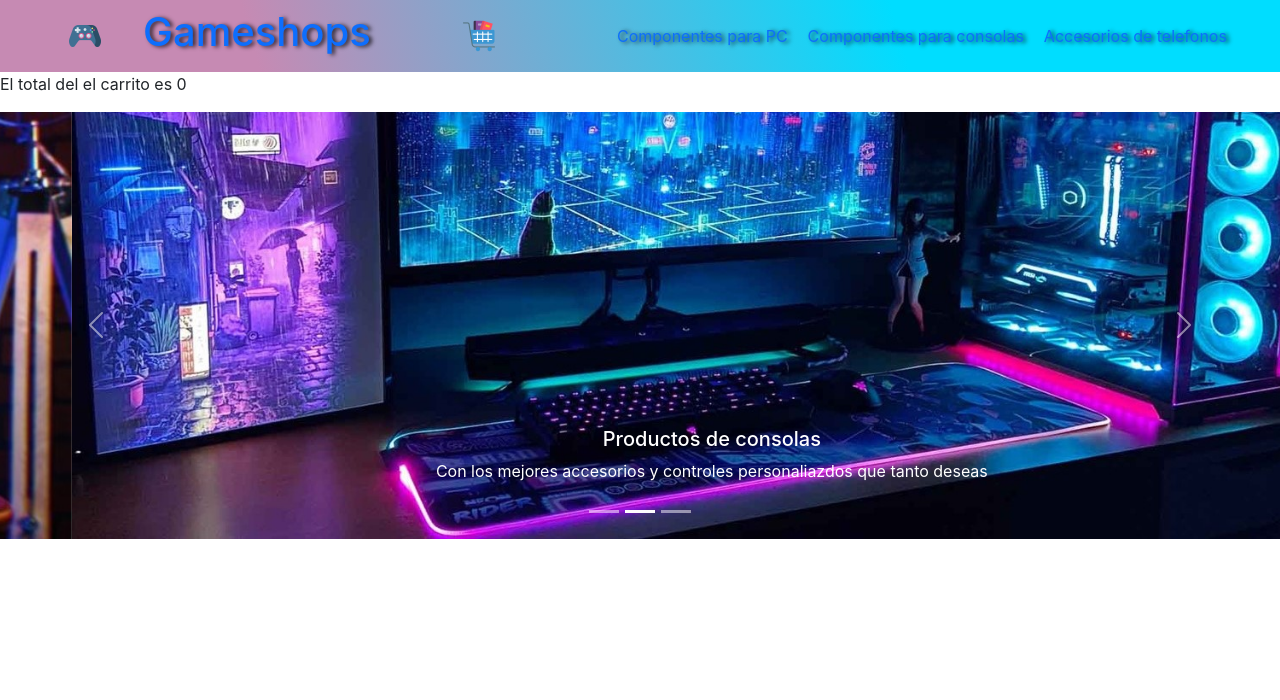
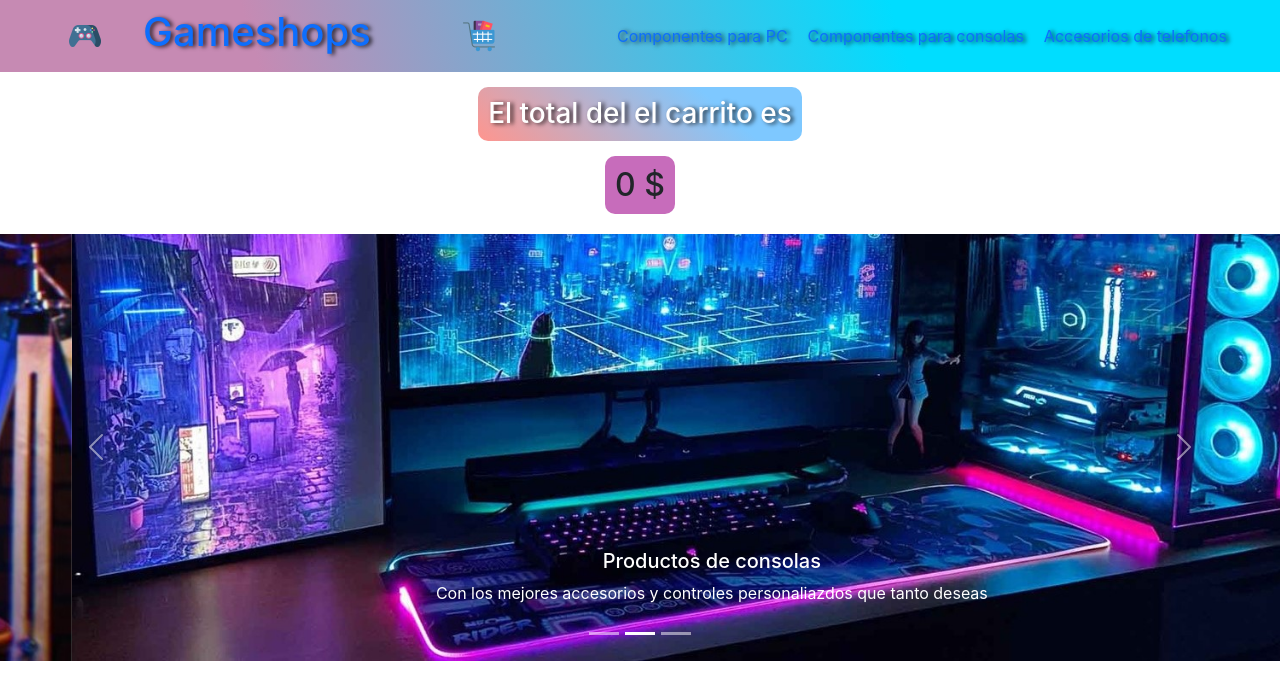
Before and after one commit to LuisYtanare/Ecommerce-React, a React (Create React App) app: page /cart in a window 1280 px wide. Shown: the top 700 px of the page. Built offline with nearby package versions, Linux system fonts and the light colour scheme.

Commit message:
Desafío CartContext

```diff
--- a/src/App.css
+++ b/src/App.css
@@ -66,11 +66,11 @@
   align-items: center;
   gap: 3px;
   background: rgb(255, 149, 142);
- background: -moz-linear-gradient(311deg, rgb(255, 149, 142) 0%, rgb(126, 200, 255) 73%);
- background: -webkit-linear-gradient(311deg, rgb(255, 149, 142) 0%, rgb(126, 200, 255) 73%);
- background: -o-linear-gradient(311deg, rgb(255, 149, 142) 0%, rgb(126, 200, 255) 73%);
- background: -ms-linear-gradient(311deg, rgb(255, 149, 142) 0%, rgb(126, 200, 255) 73%);
- background: linear-gradient(41deg, rgb(255, 149, 142) 0%, rgb(126, 200, 255) 73%);
+  background: -moz-linear-gradient(311deg, rgb(255, 149, 142) 0%, rgb(126, 200, 255) 73%);
+  background: -webkit-linear-gradient(311deg, rgb(255, 149, 142) 0%, rgb(126, 200, 255) 73%);
+  background: -o-linear-gradient(311deg, rgb(255, 149, 142) 0%, rgb(126, 200, 255) 73%);
+  background: -ms-linear-gradient(311deg, rgb(255, 149, 142) 0%, rgb(126, 200, 255) 73%);
+  background: linear-gradient(41deg, rgb(255, 149, 142) 0%, rgb(126, 200, 255) 73%);
 
 }
 .princ img{
@@ -143,3 +143,32 @@
   display: flex;
   gap: 10px
 }
+
+.cartp{
+  margin: 10px;
+  display: flex;
+  align-items: center;
+  justify-content: center;
+  flex-direction: column;
+}
+
+.cartp>h3{
+  color: white;
+  text-shadow: 3px 1px 4px rgba(0, 0, 0, 0.75);
+  background: rgb(255, 149, 142);
+  background: -moz-linear-gradient(311deg, rgb(255, 149, 142) 0%, rgb(126, 200, 255) 73%);
+  background: -webkit-linear-gradient(311deg, rgb(255, 149, 142) 0%, rgb(126, 200, 255) 73%);
+  background: -o-linear-gradient(311deg, rgb(255, 149, 142) 0%, rgb(126, 200, 255) 73%);
+  background: -ms-linear-gradient(311deg, rgb(255, 149, 142) 0%, rgb(126, 200, 255) 73%);
+  background: linear-gradient(41deg, rgb(255, 149, 142) 0%, rgb(126, 200, 255) 73%);
+  margin: 5px;
+  padding: 10px;
+  border-radius: 10px;
+}
+
+.cartp> h2{
+  padding: 10px;
+  margin: 10px;
+  border-radius: 10px;
+  background:#c76cbb;
+}
--- a/src/components/Cart.js
+++ b/src/components/Cart.js
@@ -5,7 +5,14 @@ export const Cart = ()=>{
     const {cart, total} = useContext(Context)
 
     return(
-        <p>El total del el carrito es {total}</p>
+        <>
+        <div className="cartp">
+
+          <h3>El total del el carrito es </h3>
+          <h2>{total} $ </h2>
+
+        </div>
+        </>
     )
 }
 
--- a/src/components/CartContext.js
+++ b/src/components/CartContext.js
@@ -3,7 +3,7 @@ import React, { useState } from "react";
 const Context = React.createContext()
 
 const CartFuncion = ({children}) => {
-    const [cart, setCart] = useState({})
+    const [cart, setCart] = useState([])
     const [unidades, setUnidades] = useState(0)
     const [total, setTotal] =useState(0)
 
--- a/src/components/ItemDetail.js
+++ b/src/components/ItemDetail.js
@@ -21,7 +21,7 @@ export const ItemDetail =({id, nombre, precio, desc, stock, imagen})=>{
           <img src={imagen} className="card-img-top" alt={nombre}/>
             <div className="card-body" >
               <h5 className="card-title">{nombre}</h5>
-              <p className="card-text">{precio}</p>
+              <p className="card-text">{precio} $ </p>
               <p className="card-text">{desc}</p>
               {!buy ? <ItemCount stock={stock} onAdd={agregar}/> : <Link to='/cart'><button className="btn btn-outline-success">Terminar compra</button></Link>}
             </div>
--- a/src/components/Navbar/ItemListContainer/ItemList/Item/Item.js
+++ b/src/components/Navbar/ItemListContainer/ItemList/Item/Item.js
@@ -6,7 +6,7 @@ const Item = ({id, nombre , precio, imagen}) => {
         <div className="card text-white bg-dark mb-3">
             <div className="card-body">
               <h5 className="card-title">{nombre}</h5>
-                <p className="card-text">{precio}</p>
+                <p className="card-text">{precio} $ </p>
                <Link to={`/item/${id}`} className="btn btn-primary">Mas detalles</Link>
               <img className="imagen-des" src={imagen} alt={nombre} />
             </div>
--- a/src/data/data.js
+++ b/src/data/data.js
@@ -3,7 +3,7 @@ const data = [
         id: '1',
         nombre:'Mouse Gaming HP',
         desc:'Ratón HP con cable RGB Gaming Mouse de alto rendimiento',
-        precio:'80$',
+        precio: 80,
         category:'pc',
         stock:'10',
         imagen:'/image/mouse.jpg',
@@ -12,7 +12,7 @@ const data = [
         id:'2',
         nombre:'Teclado RGB Rizen',
         desc:'Krom Teclado Gaming Kernel -NXKROMKRNL',
-        precio:'76$',
+        precio: 76,
         category:'pc',
         stock:'10',
         imagen:'/image/teclado.jpg',
@@ -22,7 +22,7 @@ const data = [
         id:'3',
         nombre:'Control PS4',
         desc:'FXH Reemplazo para controlador PS4 controlador inalámbrico',
-        precio:'120$',
+        precio: 120,
         category:'consola',
         stock:'2',
         imagen:'/image/control.jpg',
@@ -32,7 +32,7 @@ const data = [
         id:'4',
         nombre:'Ninitendo Switch',
         desc:'Nintendo Switch Lite - Turquoise - Switch',
-        precio:'270$',
+        precio: 270,
         category:'consola',
         stock:'7',
         imagen:'/image/swith.jpg',
@@ -41,7 +41,7 @@ const data = [
         id:'5',
         nombre:'Case porta Telefono',
         desc:'Para una mayor comodidad a la hora del gaming',
-        precio:'48$',
+        precio: 48,
         category:'accesorio',
         stock:'7',
         imagen:'/image/accesoriotelef1.jpg',
@@ -50,7 +50,7 @@ const data = [
         id:'6',
         nombre:'Teclado y raton USB Type C',
         desc:'para jugar al estilo de un pc y sacar el mapccho',
-        precio:'110$',
+        precio: 110,
         category:'accesorio',
         stock:'7',
         imagen:'/image/tecladoyratontelef.jpg',
```
